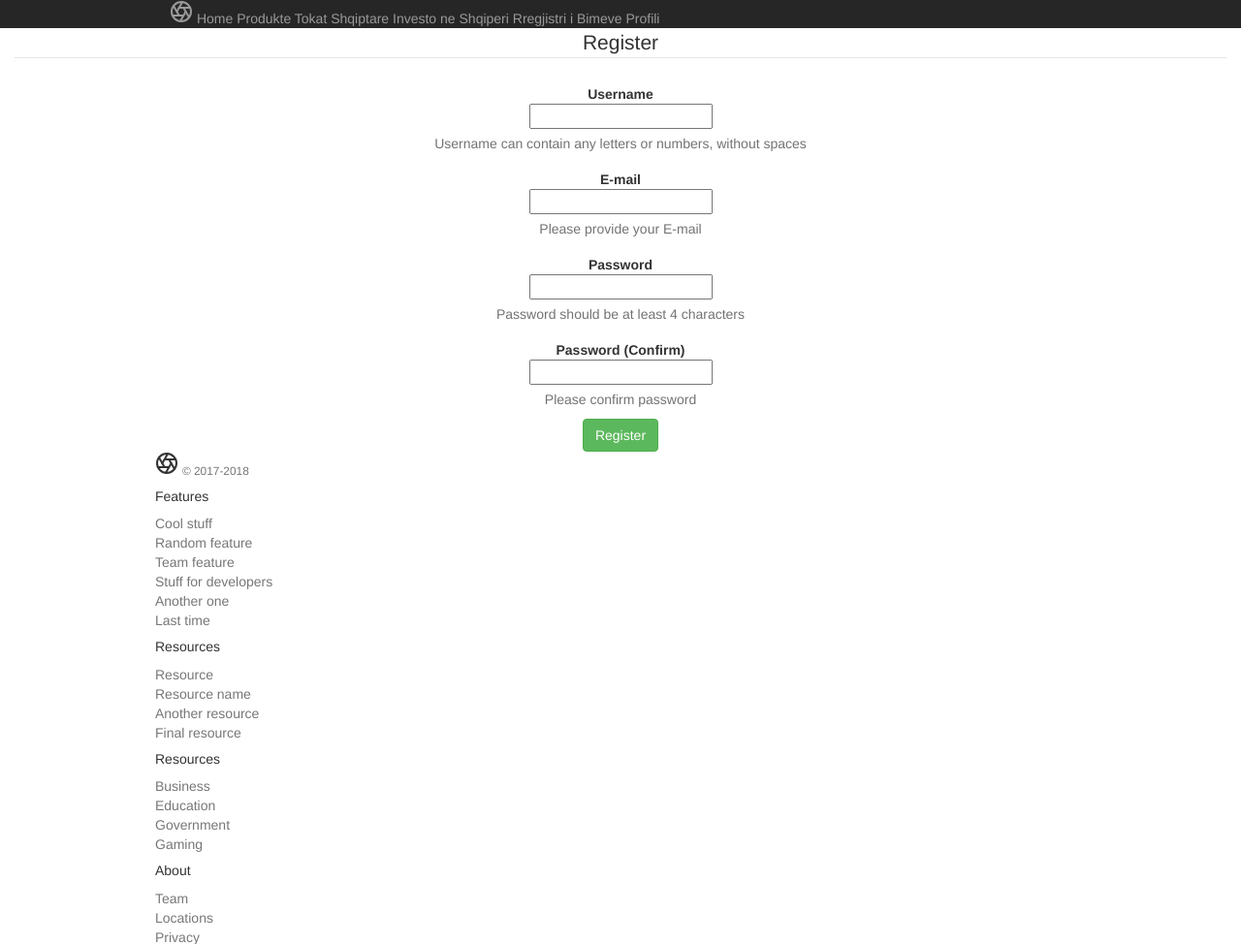
After one commit to Olti-B/django_incubator, a Django app: page /register in a window 1280 px wide. The commit adds this page. Shown: the top 974 px of the page at 97% size. Run offline with Django 3.2, Linux system fonts and the light colour scheme; some libraries are stand-ins or nearby versions.

Commit message:
creating the main route

```diff
--- a/farmers/templates/farmers/headerfooter.html
+++ b/farmers/templates/farmers/headerfooter.html
@@ -6,7 +6,7 @@
     <meta name="description" content="">
     <meta name="author" content="">
 
-    <title>Product example for Bootstrap</title>
+    <title>Digital Farming </title>
 
 
     <!-- Bootstrap core CSS -->
@@ -22,7 +22,7 @@
 
 <nav class="site-header sticky-top py-1">
     <div class="container d-flex flex-column flex-md-row justify-content-between">
-        <a class="py-2" href="#">
+        <a class="py-2" href="/">
             <svg xmlns="http://www.w3.org/2000/svg" width="24" height="24" viewBox="0 0 24 24" fill="none"
                  stroke="currentColor" stroke-width="2" stroke-linecap="round" stroke-linejoin="round"
                  class="d-block mx-auto">
@@ -35,13 +35,12 @@
                 <line x1="16.62" y1="12" x2="10.88" y2="21.94"></line>
             </svg>
         </a>
-        <a class="py-2 d-none d-md-inline-block" href="#">Farmeras</a>
-        <a class="py-2 d-none d-md-inline-block" href="#">Producs</a>
-        <a class="py-2 d-none d-md-inline-block" href="#">Features</a>
-        <a class="py-2 d-none d-md-inline-block" href="#">Enterprise</a>
-        <a class="py-2 d-none d-md-inline-block" href="#">Support</a>
-        <a class="py-2 d-none d-md-inline-block" href="#">Pricing</a>
-        <a class="py-2 d-none d-md-inline-block" href="#">Cart</a>
+        <a class="py-2 d-none d-md-inline-block" href="/">Home</a>
+        <a class="py-2 d-none d-md-inline-block" href="/products">Produkte</a>
+        <a class="py-2 d-none d-md-inline-block" href="/land">Tokat Shqiptare</a>
+        <a class="py-2 d-none d-md-inline-block" href="/invest">Investo ne Shqiperi</a>
+        <a class="py-2 d-none d-md-inline-block" href="/plant_register">Rregjistri i Bimeve</a>
+        <a class="py-2 d-none d-md-inline-block" href="/profile">Profili</a>
     </div>
 </nav>
 
--- a/farmers/templates/farmers/home.html
+++ b/farmers/templates/farmers/home.html
@@ -1,18 +1,17 @@
-
 {% extends "farmers/headerfooter.html" %}
 
 {% block content %}
 
 <div class="position-relative overflow-hidden p-3 p-md-5 m-md-3 text-center bg-light">
 
-        <div class="col-md-5 p-lg-5 mx-auto my-5">
+
     <h1 class="display-4 font-weight-normal">Digital farming</h1>
     <p class="lead font-weight-normal">Webi i pare i dedikuar femereve</p>
     <a class="btn btn-outline-secondary" href="/register">Rregjistrohu</a>
 </div>
 <div class="product-device box-shadow d-none d-md-block"></div>
 <div class="product-device product-device-2 box-shadow d-none d-md-block"></div>
-    </div>
+
 
 <div class="d-md-flex flex-md-equal w-100 my-md-3 pl-md-3">
 
--- /dev/null
+++ b/farmers/templates/farmers/register.html
@@ -0,0 +1,60 @@
+{% extends "farmers/headerfooter.html" %}
+
+{% block content %}
+<div class="position-relative overflow-hidden p-3 p-md-5 m-md-3 text-center bg-light">
+
+    <form class="form-horizontal" action='' method="POST">
+
+        {% csrf_token %}
+
+        <fieldset>
+            <div id="legend">
+                <legend class="">Register</legend>
+            </div>
+            <div class="control-group">
+                <!-- Username -->
+                <label class="control-label" for="username">Username</label>
+                <div class="controls">
+                    <input type="text" id="username" name="username" placeholder="" class="input-xlarge">
+                    <p class="help-block">Username can contain any letters or numbers, without spaces</p>
+                </div>
+            </div>
+
+            <div class="control-group">
+                <!-- E-mail -->
+                <label class="control-label" for="email">E-mail</label>
+                <div class="controls">
+                    <input type="text" id="email" name="email" placeholder="" class="input-xlarge">
+                    <p class="help-block">Please provide your E-mail</p>
+                </div>
+            </div>
+
+            <div class="control-group">
+                <!-- Password-->
+                <label class="control-label" for="password">Password</label>
+                <div class="controls">
+                    <input type="password" id="password" name="password" placeholder="" class="input-xlarge">
+                    <p class="help-block">Password should be at least 4 characters</p>
+                </div>
+            </div>
+
+            <div class="control-group">
+                <!-- Password -->
+                <label class="control-label" for="password_confirm">Password (Confirm)</label>
+                <div class="controls">
+                    <input type="password" id="password_confirm" name="password_confirm" placeholder=""
+                           class="input-xlarge">
+                    <p class="help-block">Please confirm password</p>
+                </div>
+            </div>
+
+            <div class="control-group">
+                <!-- Button -->
+                <div class="controls">
+                    <button class="btn btn-success">Register</button>
+                </div>
+            </div>
+        </fieldset>
+    </form>
+</div>
+{% endblock %}
--- a/farmers/urls.py
+++ b/farmers/urls.py
@@ -3,6 +3,11 @@ from . import views
 
 urlpatterns = [
     path('', views.index, name='index'),
-    path('/register', views.index, name='index'),
+    path('register', views.register, name='register'),
+    path('products', views.products, name='products'),
+    path('land', views.land, name='land'),
+    path('invest', views.invest, name='invest'),
+    path('plant_register', views.plant_register, name='plant_register'),
+    path('profile', views.profile, name='profile'),
 
 ]
--- a/farmers/views.py
+++ b/farmers/views.py
@@ -1,5 +1,30 @@
 from django.shortcuts import render
+
 
 # Create your views here.
 def index(req):
     return render(req, 'farmers/home.html')
+
+
+def register(req):
+    return render(req, 'farmers/register.html')
+
+
+def products(req):
+    return render(req, 'farmers/products.html')
+
+
+def land(req):
+    return render(req, 'farmers/land.html')
+
+
+def invest(req):
+    return render(req, 'farmers/invest.html')
+
+
+def plant_register(req):
+    return render(req, 'farmers/plant_register.html')
+
+
+def profile(req):
+    return render(req, 'farmers/profile.html')
```
Also changed, not shown: farmers/templates/farmers/404.html (added, +29 -0 lines), farmers/templates/farmers/invest.html (added, +7 -0 lines), farmers/templates/farmers/land.html (added, +7 -0 lines), farmers/templates/farmers/plant_register.html (added, +7 -0 lines), farmers/templates/farmers/products.html (added, +7 -0 lines), farmers/templates/farmers/profile.html (added, +7 -0 lines). Lines whose indentation alone changed are shown as unchanged.
